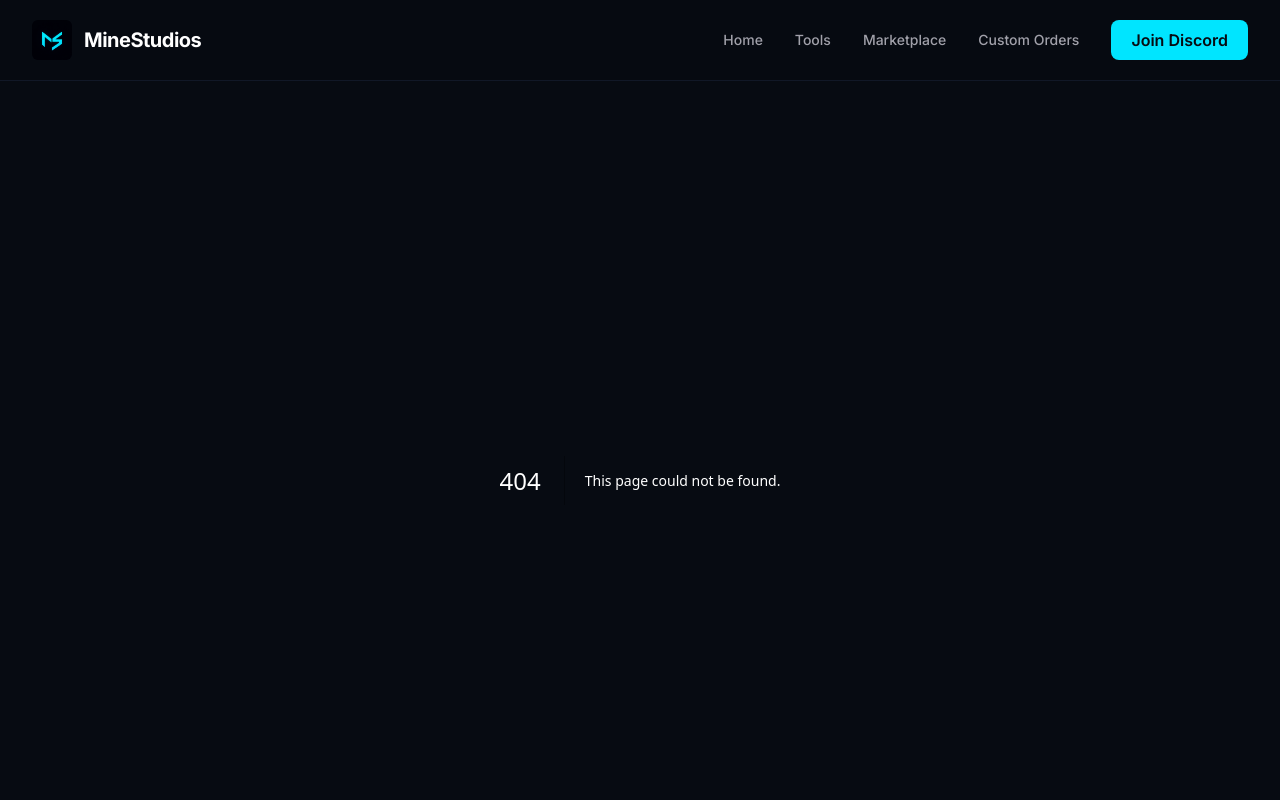
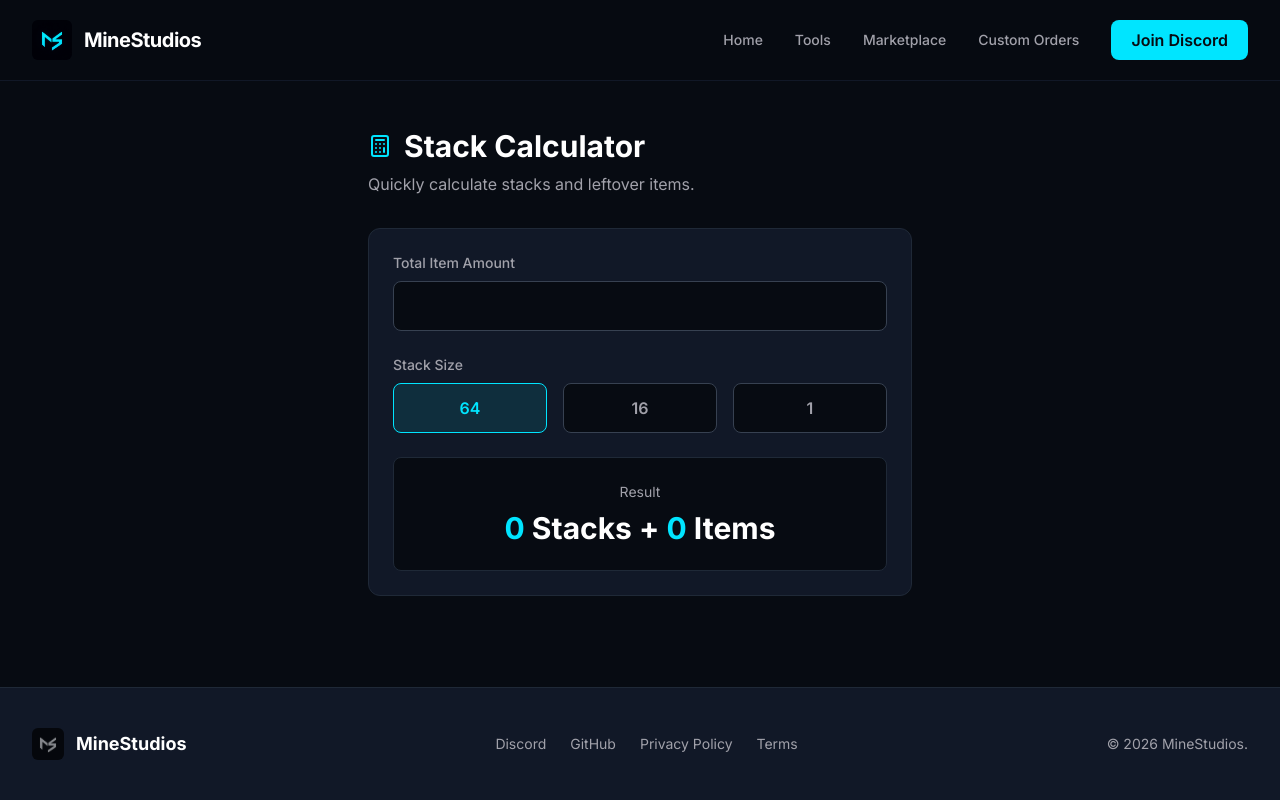
Before and after one commit to NotThatAnik/minestudios, a Next.js app: page /tools/stack-calculator in a window 1280 px wide. Before the commit this address had no page. Shown: the top 800 px of the page. Built offline with nearby package versions, Linux system fonts and the light colour scheme.

Commit message:
Add files via upload

```diff
--- /dev/null
+++ b/src/app/tools/stack-calculator/page.tsx
@@ -0,0 +1,55 @@
+"use client";
+import { useState } from "react";
+import { Calculator } from "lucide-react";
+
+export default function StackCalculator() {
+  const [amount, setAmount] = useState<number>(0);
+  const [stackSize, setStackSize] = useState<number>(64);
+
+  const stacks = Math.floor(amount / stackSize);
+  const remainder = amount % stackSize;
+
+  return (
+    <div className="max-w-xl mx-auto py-12 px-4">
+      <h1 className="text-3xl font-bold mb-2 flex items-center gap-3">
+        <Calculator className="text-primary" /> Stack Calculator
+      </h1>
+      <p className="text-muted mb-8">Quickly calculate stacks and leftover items.</p>
+
+      <div className="bg-surface border border-gray-800 rounded-xl p-6 space-y-6">
+        <div>
+          <label className="block text-sm text-muted mb-2 font-medium">Total Item Amount</label>
+          <input
+            type="number"
+            min="0"
+            value={amount || ""}
+            onChange={(e) => setAmount(Number(e.target.value))}
+            className="w-full bg-background border border-gray-700 rounded-lg px-4 py-3 focus:outline-none focus:border-primary text-white"
+          />
+        </div>
+
+        <div>
+          <label className="block text-sm text-muted mb-2 font-medium">Stack Size</label>
+          <div className="flex gap-4">
+            {[64, 16, 1].map((size) => (
+              <button
+                key={size}
+                onClick={() => setStackSize(size)}
+                className={`flex-1 py-3 rounded-lg border font-semibold transition-all ${stackSize === size ? 'bg-primary/10 border-primary text-primary' : 'bg-background border-gray-700 text-muted hover:border-gray-500'}`}
+              >
+                {size}
+              </button>
+            ))}
+          </div>
+        </div>
+
+        <div className="bg-background rounded-lg p-6 mt-6 border border-gray-800 text-center">
+          <p className="text-sm text-muted mb-2">Result</p>
+          <div className="text-3xl font-bold">
+            <span className="text-primary">{stacks}</span> Stacks + <span className="text-primary">{remainder}</span> Items
+          </div>
+        </div>
+      </div>
+    </div>
+  );
+}
```
